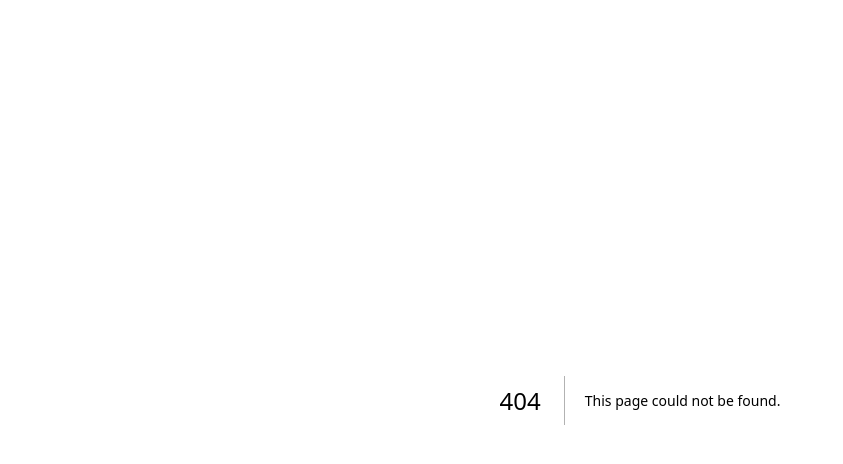
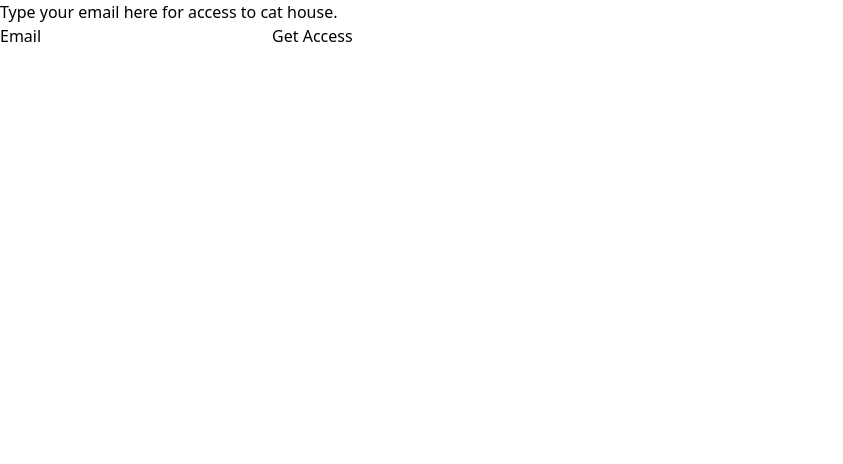
Before and after one commit to rmccrear/capstone-lv-3-2024-demo, a Next.js app: page /cathouse-login in a window 1280 px wide. Before the commit this address had no page. Shown: the top 464 px of the page, without its empty margins (0-843 px from the left). Built offline with nearby package versions, Linux system fonts and the light colour scheme.

Commit message:
start cathouse secure routes

```diff
--- /dev/null
+++ b/src/pages/cathouse-login.js
@@ -0,0 +1,41 @@
+import { useState } from "react";
+
+export default function CatHouseLoginPage(){
+  // step 1: create state
+  const [email, setEmail] = useState("");
+
+  // step 3: handle input change
+  function handleEmailChange(event) {
+    setEmail(event.target.value);
+  }
+
+  async function handleSignIn(){
+    // Step 1: send fetch to /api/cathouse-sign-in
+    const result = await fetch(`/api/cathouse-sign-in?email=${email}`);
+    const data = await result.json();
+    // Step 2: accept the key
+    const catHouseEmail = data.email;
+    const catHousePasskey = data.passkey;
+    // Step 3: save the key in localStorage
+    localStorage.setItem("email", catHouseEmail);
+    localStorage.setItem("passkey", catHousePasskey);
+  }
+
+  return (<div>
+    <p>
+      Type your email here for access to cat house.
+    </p>
+    <form>
+      {/* step 2: sync state and input value */}
+      <label for="email-label">Email</label>
+      <input
+         onChange={handleEmailChange}
+         value={email}
+         id="email-label"
+         type="email"
+         className="border-2 border-black" />
+      <button onClick={handleSignIn} className="border-2 border-black" type="button">Get Access</button>
+    </form>
+  </div>);
+
+}
```
Also changed, not shown: src/pages/api/cathouse-sign-in.js (added, +12 -0 lines), src/pages/api/cathouse.js (added, +32 -0 lines), src/pages/cathouse.js (added, +24 -0 lines).
